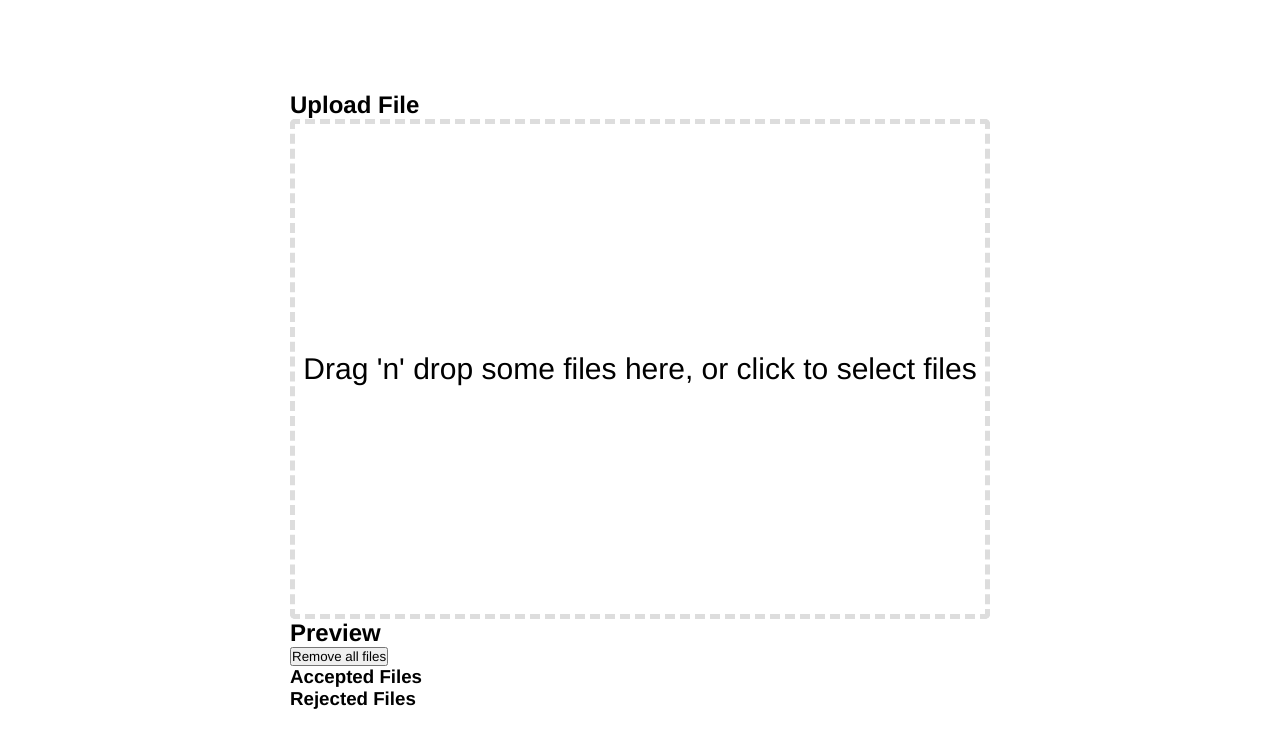
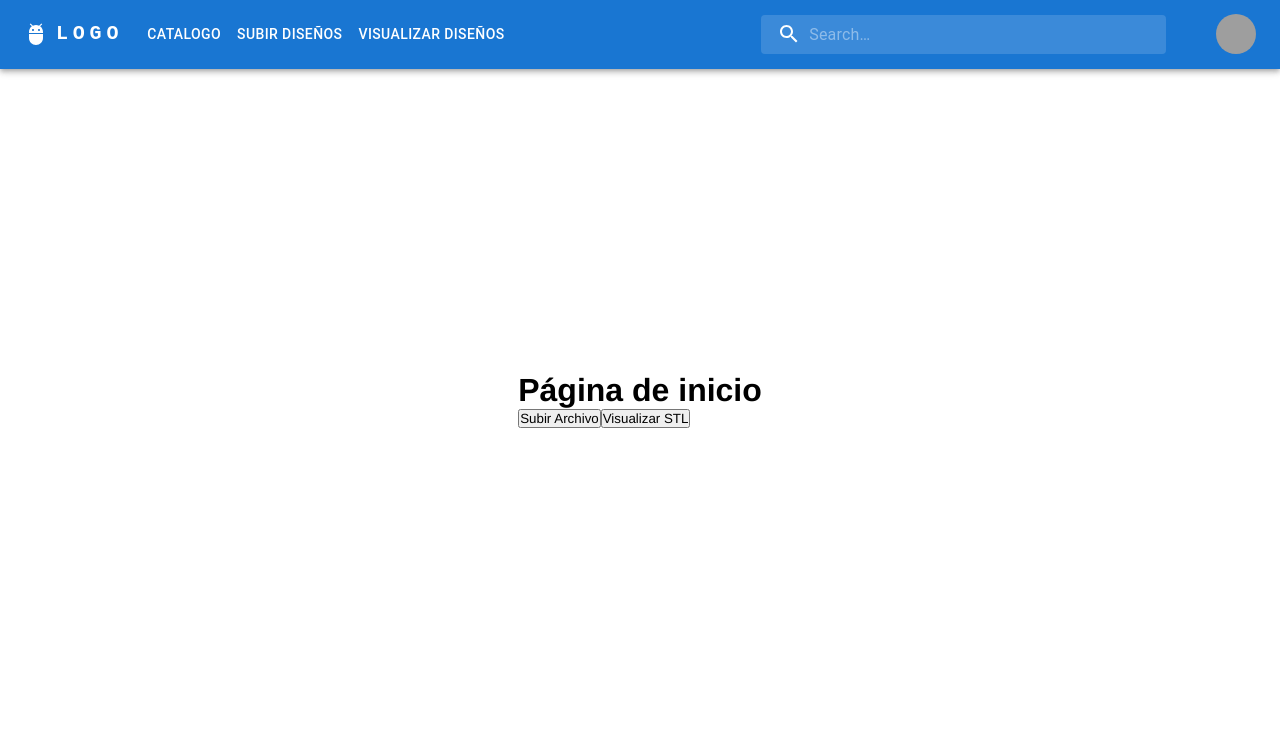
Before and after one commit to Orhugo/Front-Eco3DPrint, a React app: page / in a window 1280 px wide. Shown: the top 748 px of the page. Built offline with nearby package versions, Linux system fonts and the light colour scheme; grey boxes are pictures that could not be loaded; the HTML template or start-up script is replaced by a standard one.

Commit message:
Creada barra de navegación

```diff
--- a/package.json
+++ b/package.json
@@ -14,10 +14,8 @@
     "@emotion/react": "^11.11.1",
     "@emotion/styled": "^11.11.0",
     "@fontsource/roboto": "^5.0.8",
-    "@heroicons/react": "^2.0.18",
     "@mui/icons-material": "^5.14.13",
     "@mui/material": "^5.14.13",
-    "axios": "^1.5.1",
     "gh-pages": "^6.0.0",
     "react": "^18.2.0",
     "react-dom": "^18.2.0",
--- a/src/App.jsx
+++ b/src/App.jsx
@@ -1,22 +1,24 @@
 import React from "react";
-import SubirArchivo from "./views/SubirArchivo";
 import Home from "./views/Home";
 import VisualizarSTL from "./views/VisualizarSTL";
 import { BrowserRouter as Router, Routes, Route } from "react-router-dom";
 import UploadFile from "./views/UploadFile";
+import BarraNav from "./components/BarraNav";
 
 function App() {
   return (
-    <UploadFile />
-    // <Router>
-    //   <div>
-    //     <Routes>
-    //       <Route path="/" element={<Home />} />
-    //       <Route path="/subirArchivo" element={<SubirArchivo />} />
-    //       <Route path="/visualizarSTL" element={<VisualizarSTL />} />
-    //     </Routes>
-    //   </div>
-    // </Router>
+    <>
+      <BarraNav />
+      <Router>
+        <div>
+          <Routes>
+            <Route path="/" element={<Home />} />
+            <Route path="/subirArchivo" element={<UploadFile />} />
+            <Route path="/visualizarSTL" element={<VisualizarSTL />} />
+          </Routes>
+        </div>
+      </Router>
+    </>
   );
 }
 
--- /dev/null
+++ b/src/components/BarraNav.jsx
@@ -0,0 +1,219 @@
+import * as React from "react";
+import AppBar from "@mui/material/AppBar";
+import Box from "@mui/material/Box";
+import Toolbar from "@mui/material/Toolbar";
+import IconButton from "@mui/material/IconButton";
+import Typography from "@mui/material/Typography";
+import Menu from "@mui/material/Menu";
+import MenuIcon from "@mui/icons-material/Menu";
+import Container from "@mui/material/Container";
+import Avatar from "@mui/material/Avatar";
+import Button from "@mui/material/Button";
+import Tooltip from "@mui/material/Tooltip";
+import MenuItem from "@mui/material/MenuItem";
+import AdbIcon from "@mui/icons-material/Adb";
+import { styled, alpha } from "@mui/material/styles";
+import InputBase from "@mui/material/InputBase";
+import SearchIcon from "@mui/icons-material/Search";
+
+const pages = ["Catalogo", "Subir Diseños", "Visualizar Diseños"];
+const referencias = ["/catalogo", "/subirArchivo", "visualizarSTL"];
+const settings = ["Profile", "Account", "Dashboard", "Logout"];
+
+const Search = styled("div")(({ theme }) => ({
+  position: "relative",
+  borderRadius: theme.shape.borderRadius,
+  backgroundColor: alpha(theme.palette.common.white, 0.15),
+  "&:hover": {
+    backgroundColor: alpha(theme.palette.common.white, 0.25),
+  },
+  marginLeft: 0,
+  width: "100%",
+  [theme.breakpoints.up("sm")]: {
+    marginLeft: theme.spacing(1),
+    width: "auto",
+  },
+}));
+
+const SearchIconWrapper = styled("div")(({ theme }) => ({
+  padding: theme.spacing(0, 2),
+  height: "100%",
+  position: "absolute",
+  pointerEvents: "none",
+  display: "flex",
+  alignItems: "center",
+  justifyContent: "center",
+}));
+
+const StyledInputBase = styled(InputBase)(({ theme }) => ({
+  color: "inherit",
+  "& .MuiInputBase-input": {
+    padding: theme.spacing(1, 1, 1, 0),
+    // vertical padding + font size from searchIcon
+    paddingLeft: `calc(1em + ${theme.spacing(4)})`,
+    transition: theme.transitions.create("width"),
+    width: "100%",
+    [theme.breakpoints.up("sm")]: {
+      width: "12ch",
+      "&:focus": {
+        width: "20ch",
+      },
+    },
+  },
+}));
+
+function ResponsiveAppBar() {
+  const [anchorElNav, setAnchorElNav] = React.useState(null);
+  const [anchorElUser, setAnchorElUser] = React.useState(null);
+
+  const handleOpenNavMenu = (event) => {
+    setAnchorElNav(event.currentTarget);
+  };
+  const handleOpenUserMenu = (event) => {
+    setAnchorElUser(event.currentTarget);
+  };
+
+  const handleCloseNavMenu = () => {
+    setAnchorElNav(null);
+  };
+
+  const handleCloseUserMenu = () => {
+    setAnchorElUser(null);
+  };
+
+  return (
+    <AppBar position="absolute">
+      <Container maxWidth="x2">
+        <Toolbar disableGutters>
+          <AdbIcon sx={{ display: { xs: "none", md: "flex" }, mr: 1 }} />
+          <Typography
+            variant="h6"
+            noWrap
+            component="a"
+            href="/"
+            sx={{
+              mr: 2,
+              display: { xs: "none", md: "flex" },
+              fontFamily: "monospace",
+              fontWeight: 700,
+              letterSpacing: ".3rem",
+              color: "inherit",
+              textDecoration: "none",
+            }}
+          >
+            LOGO
+          </Typography>
+
+          <Box sx={{ flexGrow: 1, display: { xs: "flex", md: "none" } }}>
+            <IconButton
+              size="large"
+              aria-label="account of current user"
+              aria-controls="menu-appbar"
+              aria-haspopup="true"
+              onClick={handleOpenNavMenu}
+              color="inherit"
+            >
+              <MenuIcon />
+            </IconButton>
+            <Menu
+              id="menu-appbar"
+              anchorEl={anchorElNav}
+              anchorOrigin={{
+                vertical: "bottom",
+                horizontal: "left",
+              }}
+              keepMounted
+              transformOrigin={{
+                vertical: "top",
+                horizontal: "left",
+              }}
+              open={Boolean(anchorElNav)}
+              onClose={handleCloseNavMenu}
+              sx={{
+                display: { xs: "block", md: "none" },
+              }}
+            >
+              {pages.map((page) => (
+                <MenuItem key={page} onClick={handleCloseNavMenu}>
+                  <Typography textAlign="center">{page}</Typography>
+                </MenuItem>
+              ))}
+            </Menu>
+          </Box>
+          <AdbIcon sx={{ display: { xs: "flex", md: "none" }, mr: 1 }} />
+          <Typography
+            variant="h5"
+            noWrap
+            component="a"
+            href="/"
+            sx={{
+              mr: 2,
+              display: { xs: "flex", md: "none" },
+              flexGrow: 1,
+              fontFamily: "monospace",
+              fontWeight: 700,
+              letterSpacing: ".3rem",
+              color: "inherit",
+              textDecoration: "none",
+            }}
+          >
+            LOGO
+          </Typography>
+          <Box sx={{ flexGrow: 1, display: { xs: "none", md: "flex" } }}>
+            {pages.map((page) => (
+              <Button
+                key={page}
+                onClick={handleCloseNavMenu}
+                href={referencias[pages.indexOf(page)]}
+                sx={{ my: 2, color: "white", display: "block" }}
+              >
+                {page}
+              </Button>
+            ))}
+          </Box>
+
+          <Search sx={{ flexGrow: 1, marginRight: '50px' }}>
+            <SearchIconWrapper>
+              <SearchIcon />
+            </SearchIconWrapper>
+            <StyledInputBase
+              placeholder="Search…"
+              inputProps={{ "aria-label": "search" }}
+            />
+          </Search>
+
+          <Box sx={{ flexGrow: 0}}>
+            <Tooltip title="Open settings">
+              <IconButton onClick={handleOpenUserMenu} sx={{ p: 0 }}>
+                <Avatar alt="Remy Sharp" src="/static/images/avatar/2.jpg" />
+              </IconButton>
+            </Tooltip>
+            <Menu
+              sx={{ mt: "45px" }}
+              id="menu-appbar"
+              anchorEl={anchorElUser}
+              anchorOrigin={{
+                vertical: "top",
+                horizontal: "right",
+              }}
+              keepMounted
+              transformOrigin={{
+                vertical: "top",
+                horizontal: "right",
+              }}
+              open={Boolean(anchorElUser)}
+              onClose={handleCloseUserMenu}
+            >
+              {settings.map((setting) => (
+                <MenuItem key={setting} onClick={handleCloseUserMenu}>
+                  <Typography textAlign="center">{setting}</Typography>
+                </MenuItem>
+              ))}
+            </Menu>
+          </Box>
+        </Toolbar>
+      </Container>
+    </AppBar>
+  );
+}
+export default ResponsiveAppBar;
```
Also changed, not shown: 1 other file (tests, documents, lock files or other folders).
